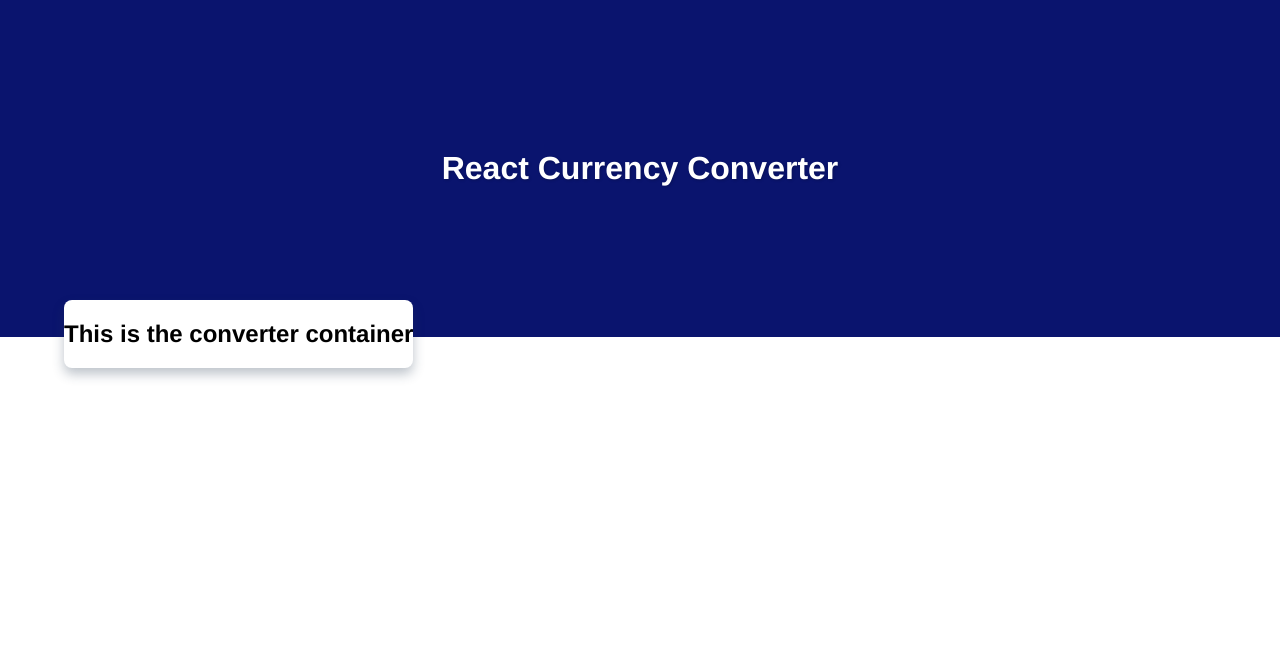
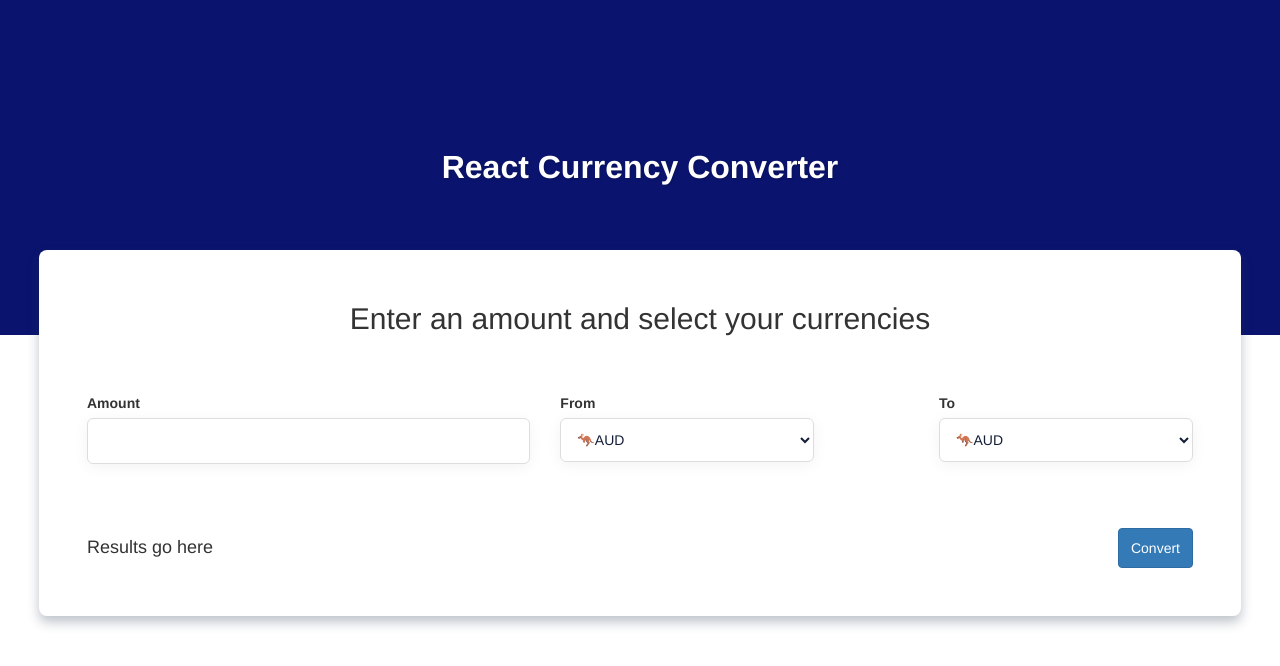
Before and after one commit to jfaMan/react-currency-converter, a React (Create React App) app: page / in a window 1280 px wide. Shown: the top 666 px of the page. Built offline with nearby package versions, Linux system fonts and the light colour scheme.

Commit message:
added basic style

```diff
--- a/public/index.html
+++ b/public/index.html
@@ -10,6 +10,8 @@
       content="Web site created using create-react-app"
     />
     <link rel="apple-touch-icon" href="%PUBLIC_URL%/logo192.png" />
+    <!-- Latest compiled and minified CSS -->
+    <link rel="stylesheet" href="https://maxcdn.bootstrapcdn.com/bootstrap/3.4.1/css/bootstrap.min.css">
     <!--
       manifest.json provides metadata used when your web app is installed on a
       user's mobile device or desktop. See https://developers.google.com/web/fundamentals/web-app-manifest/
--- a/src/assets/stylesheets/application.scss
+++ b/src/assets/stylesheets/application.scss
@@ -28,9 +28,37 @@ body {
   background-color: #FFFFFF;
   border-radius: 8px;
   box-shadow: rgba(35, 55, 80, 0.3) 0px 6px 12px;
-  margin: 0px 64px;
+  padding: 16px;
   display: flex;
   position: absolute;
-  top: 300px;
+  top: 250px;
+  left: 50%;
+  -webkit-transform: translateX(-50%);
+  transform: translateX(-50%);
   justify-content: center;
+  width: auto;
+  h2 {
+    text-align: center;
+    padding: 16px;
+  }
 }
+
+.input {
+  width: 100%;
+  border: 1px solid rgb(221, 221, 221);
+  border-radius: 6px;
+  box-shadow: rgba(0, 17, 51, 0.05) 0px 3px 15px;
+  padding: 12px;
+  color: rgb(20, 30, 55);
+  background: none;
+}
+
+.converter-bottom {
+  display: flex;
+  justify-content: space-between;
+  padding: 32px;
+}
+
+.converter-main {
+  padding: 32px;
+}
--- a/src/components/Converter.jsx
+++ b/src/components/Converter.jsx
@@ -4,13 +4,52 @@ const Converter = () => {
   return (
     <div className="converter">
       <div>
-        <h2>This is the converter container</h2>
+        <h2>Enter an amount and select your currencies</h2>
+        <div className="container converter-main">
+          <div className="row">
+            <div className="col-sm-5">
+              <label htmlFor="amount">Amount</label>
+            </div>
+            <div className="col-sm-3">
+              <label htmlFor="currency-from">From</label>
+            </div>
+            <div className="col-sm-1">
+            </div>
+            <div className="col-sm-3">
+              <label htmlFor="currency-to">To</label>
+            </div>
+          </div>
+          <div className="row">
+            <div className="col-sm-5">
+              <input className="input" type="text" id="amount"/>
+            </div>
+            <div className="col-sm-3">
+              <select className="input" name="currencies" id="currencies">
+                <option value="AUD">🦘AUD</option>
+              </select>
+            </div>
+            <div className="col-sm-1">
+
+            </div>
+            <div className="col-sm-3">
+              <select className="input" name="currencies" id="currencies">
+                <option value="AUD">🦘AUD</option>
+              </select>
+            </div>
+          </div>
+        </div>
+        <div className="converter-bottom">
+          <div className="results">
+            <h4>Results go here</h4>
+          </div>
+          <button className="btn btn-primary">Convert</button>
+        </div>
       </div>
       <div>
 
       </div>
     </div>
-  )
-}
+  );
+};
 
 export default Converter;
```
